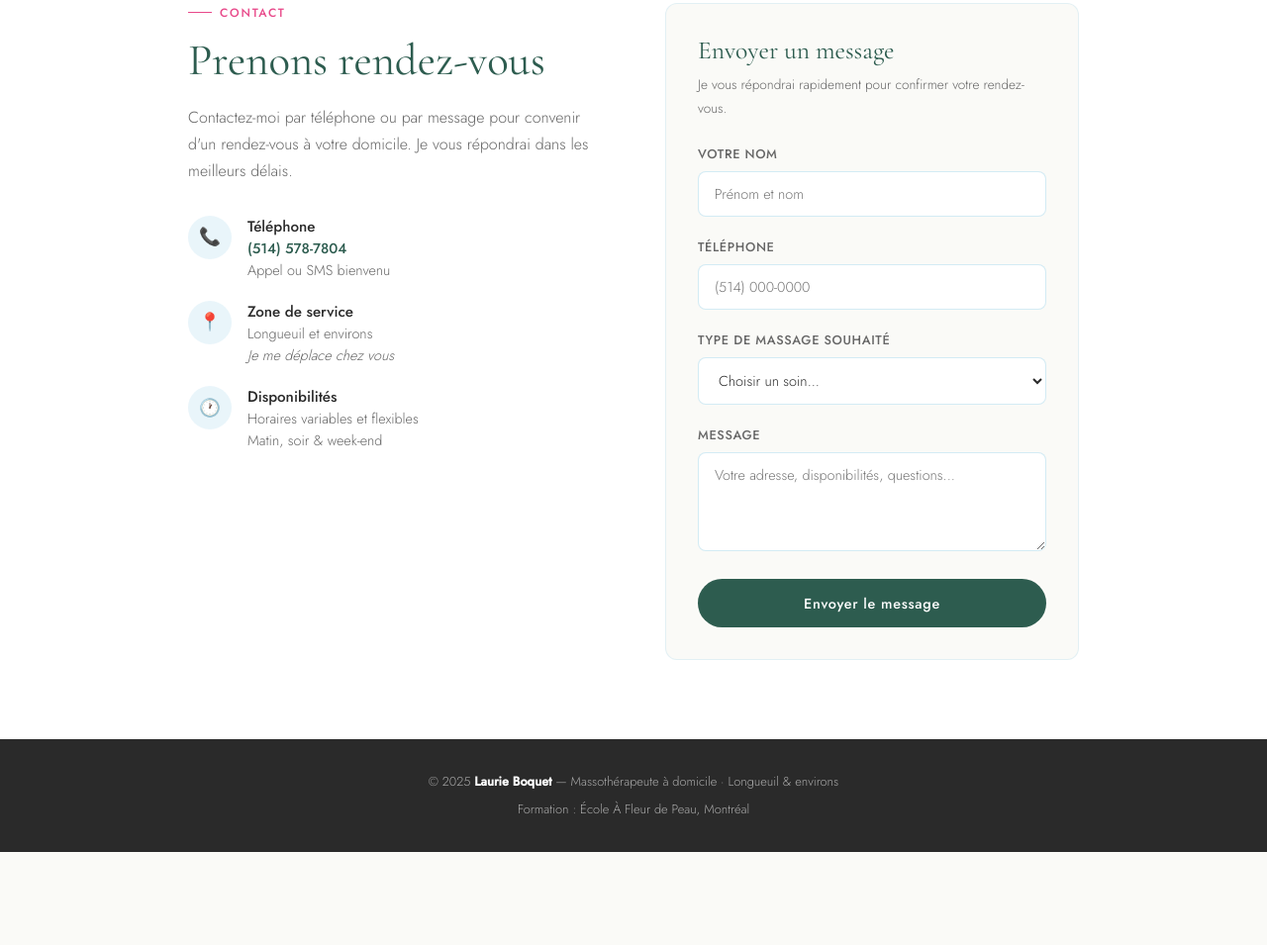
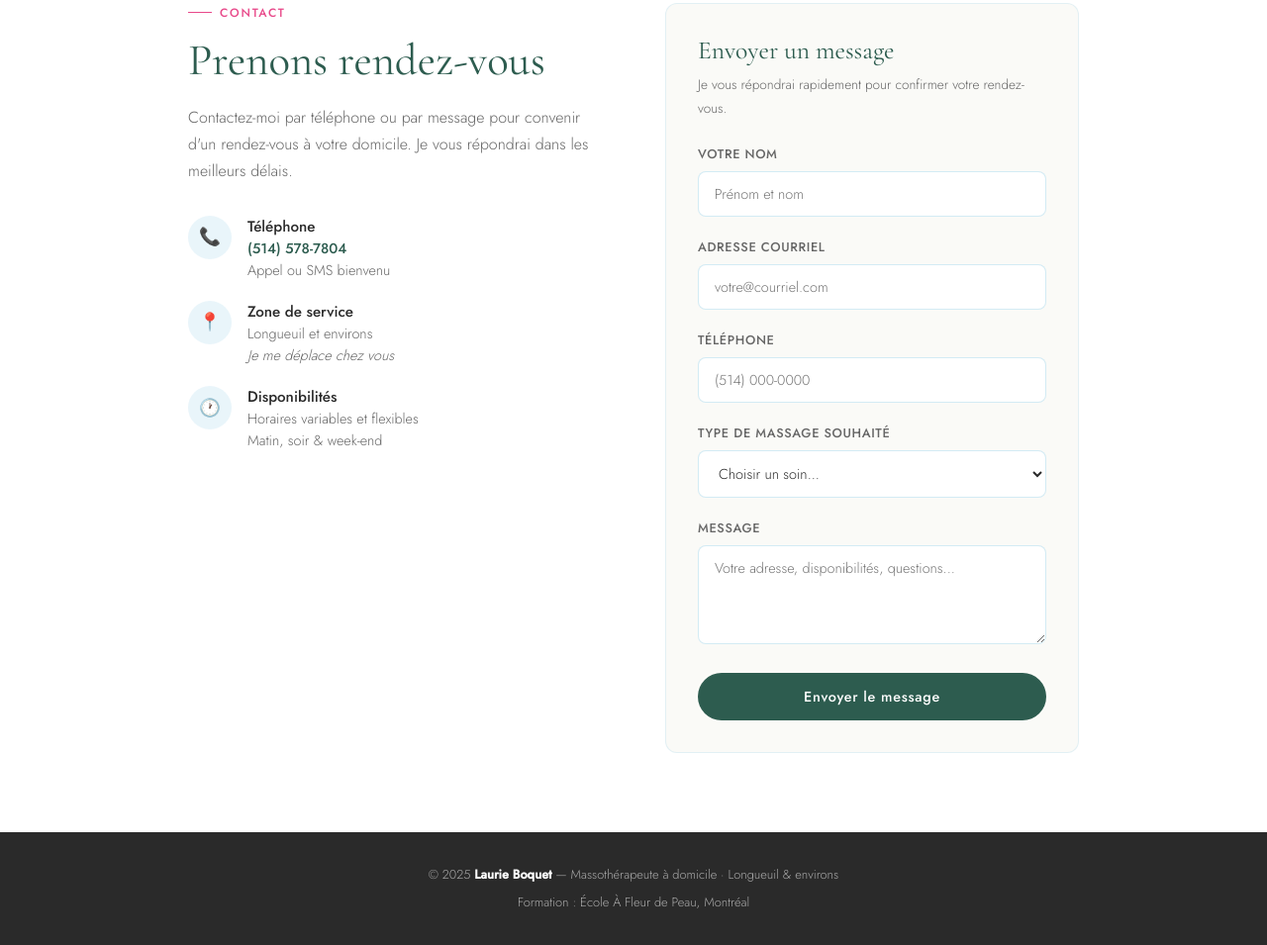
Before and after one commit to cygair/laurie-boquet-massotherapeute, a plain HTML site: page index.html in a window 1280 px wide. Shown: the part 3075-4030 px from the top of the page at 99% size. Before the commit the page ends 3936 px from the top, so only its background shows below. Drawn offline with nearby package versions, Linux system fonts and the light colour scheme.

Commit message:
Ajout adresse courriel

```diff
--- a/index.html
+++ b/index.html
@@ -620,6 +620,10 @@
             <input type="text" name="nom" placeholder="Prénom et nom" required />
           </div>
           <div class="form-group">
+            <label>Adresse courriel</label>
+            <input type="email" name="email" placeholder="votre@courriel.com" required />
+          </div>
+          <div class="form-group">
             <label>Téléphone</label>
             <input type="tel" name="telephone" placeholder="(514) 000-0000" />
           </div>
```
